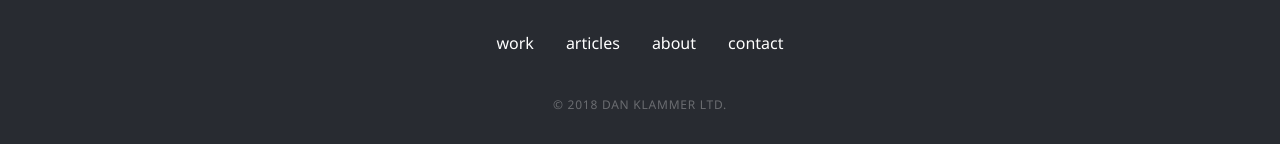
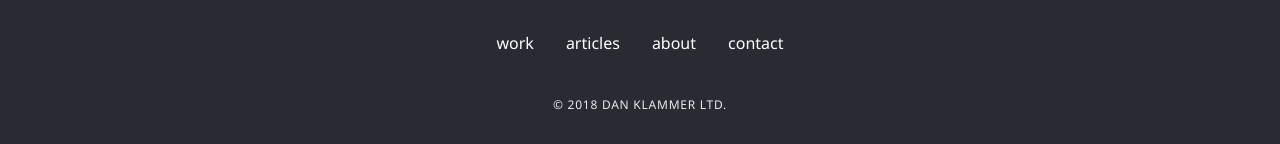
Before and after one commit to danklammer/danklammer.github.io, a Jekyll site: the page built from work/_posts/2016-06-01-bytesize.md, in a window 1280 px wide. Shown: the part 1830-1974 px from the top of the page. Built offline with Jekyll 4.4.1, drawn with Linux system fonts in a browser that asks for light colours.

Commit message:
Few more accessibility fixes

```diff
--- a/_includes/layout/copyright.html
+++ b/_includes/layout/copyright.html
@@ -1 +1 @@
-<small class="block font-size-7 uppercase tracking-slight opacity-3 pt3">&copy; {{  'now' | date: '%Y'  }} Dan Klammer LTD.</small>
+<small class="block font-size-7 uppercase tracking-slight opacity-8 pt3">&copy; {{  'now' | date: '%Y'  }} Dan Klammer LTD.</small>
--- a/_includes/layout/homepage.html
+++ b/_includes/layout/homepage.html
@@ -7,13 +7,13 @@
     <section class="width-full center-block align-center pb3">
 
         {% for post in site.categories.work %}<div class="md-width-50 inline-block p2">
-          <a class="center-block color-white underline-none line-height-none text-shadow-medium box-shadow-medium br3 overflow-hidden" style="background: rgb({{ post.color }});" href="{{ post.url | prepend: site.baseurl }}">
+          <a aria-label="Open Project" class="center-block color-white underline-none line-height-none text-shadow-medium box-shadow-medium br3 overflow-hidden" style="background: rgb({{ post.color }});" href="{{ post.url | prepend: site.baseurl }}">
 
             <div class="center-block px3 pt5 pb2">
                 <h2 class="font-size-2">{{ post.title }}</h2>
                 <div class="block font-size-5 tracking-slight font-weight-5 py3">{{ post.subtitle }}</div>
                 <div class="inline-block font-size-6 font-weight-4 tracking-slight br5 px3 py2 mt1 mb2" style="background: rgba(0,0,0,0.14)">
-                  {{ post.year }} <small class="bullet inline-block-middle opacity-7">&bull;</small> {{ post.role }}
+                  {{ post.year }} <small class="bullet inline-block-middle opacity-8">&bull;</small> {{ post.role }}
                 </div>
             </div>
 
```
Also changed, not shown: _includes/icons/icon-chevron-left.svg, _includes/icons/icon-chevron-right.svg, _includes/icons/icon-close.svg, _includes/icons/icon-logo.svg, _includes/icons/icon-twitter.svg.
